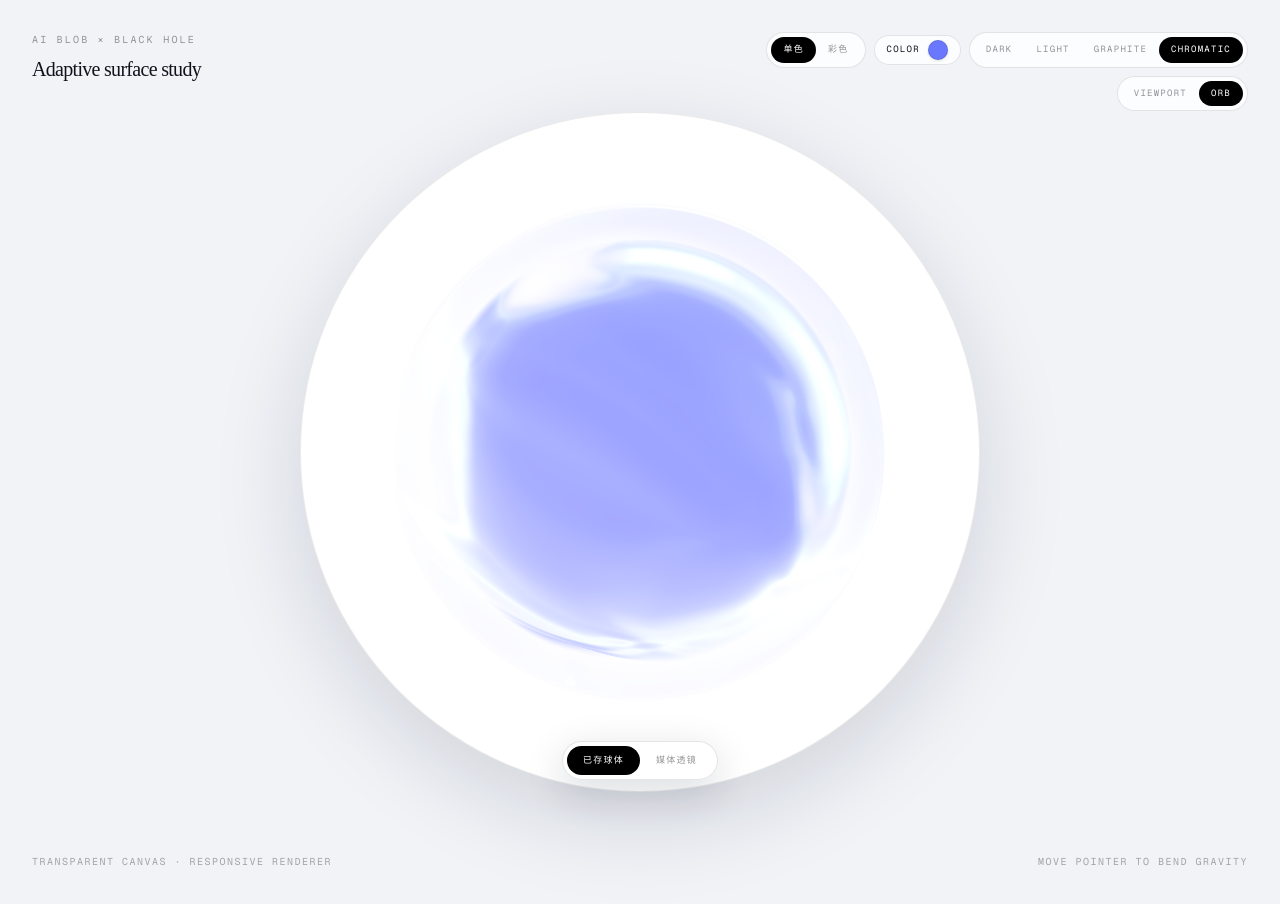
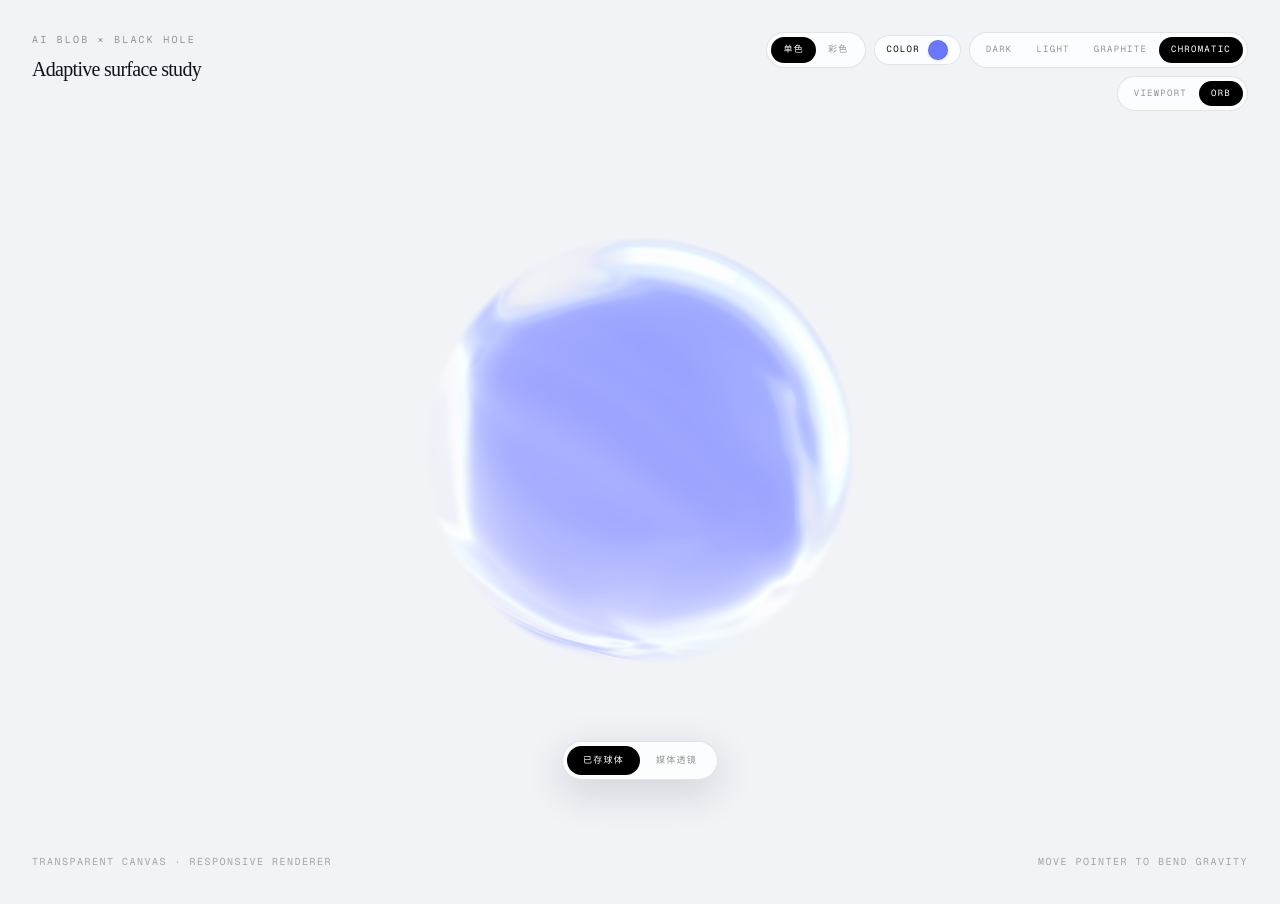
Before and after one commit to MeliodasZHAO/reactbits-orb-media-lens, a Next.js app: page / in a window 1280 px wide. Both pictures are taken after a click on the button "已存球体". Built offline with nearby package versions, Linux system fonts and the light colour scheme.

Commit message:
Remove visible outer rings from orb styles

```diff
--- a/src/components/ai-black-hole-zero.tsx
+++ b/src/components/ai-black-hole-zero.tsx
@@ -341,7 +341,8 @@ const fragmentShader = `
       * (1.0 - extraction * 0.1);
 
     float orbitRange = smoothstep(2.55, 0.76, length(blobUv));
-    float orbitAlpha = (1.0 - sm) * orbitRange * fieldVisibility * 0.86;
+    float orbitStructure = smoothstep(0.18, 0.62, fieldVisibility);
+    float orbitAlpha = (1.0 - sm) * orbitRange * orbitStructure * 0.86;
     vec3 blackVisual = blackField / (vec3(1.0) + blackField * 0.28);
     blackVisual *= mix(vec3(1.0), gradientColor * 1.45, 0.56);
     blackVisual += gradientColor
@@ -493,15 +494,6 @@ const fragmentShader = `
         ),
         uLensEnabled
       );
-      float outerLensEdge = uLensEnabled * smoothstep(
-        lensRadius - 0.036,
-        lensRadius - 0.008,
-        warpedLensDistance
-      ) * (1.0 - smoothstep(
-        lensRadius - 0.006,
-        lensRadius + 0.022,
-        warpedLensDistance
-      ));
       float lensSource = clamp(
         fieldVisibility * 0.72
           + edgeBridge * 0.86
@@ -537,16 +529,11 @@ const fragmentShader = `
         lensedField,
         clamp(lensFlux * 0.62 + pointerCaustic * 0.24, 0.0, 0.68)
       );
-      result += lensColor
-        * (outerLensEdge * (0.1 + lensSource * 0.16)
-          + pointerCaustic * 0.16);
+      result += lensColor * pointerCaustic * 0.16;
       result = clamp(result, 0.0, 1.0);
 
       float containedContentAlpha = alpha * contentContainment;
-      float lensAlpha = lensFlux * 0.58
-        + outerLensEdge * (0.1 + lensSource * 0.16)
-        + pointerCaustic * 0.18;
-      alpha = max(containedContentAlpha, lensAlpha);
+      alpha = containedContentAlpha;
     }
 
     if (uSurfaceMode < 1.5) {
@@ -562,7 +549,6 @@ const fragmentShader = `
         max(result, sharedLensColor * (0.48 + fieldVisibility * 0.38)),
         clamp(sharedLensEnergy * 0.72, 0.0, 0.62)
       );
-      alpha = max(alpha, sharedLensEnergy * 0.58);
     }
 
     vec2 screenUv = gl_FragCoord.xy / uResolution.xy;
--- a/src/components/sphere-showcase.tsx
+++ b/src/components/sphere-showcase.tsx
@@ -45,7 +45,12 @@ export default function SphereShowcase() {
 
   const frameClass = surface === "viewport"
     ? "absolute inset-0"
-    : "relative aspect-square w-[min(76vw,680px)] overflow-hidden rounded-full border shadow-[0_28px_90px_rgba(16,24,48,0.14)]";
+    : "relative aspect-square w-[min(76vw,680px)] overflow-hidden rounded-full";
+  const frameSurface = surface === "orb"
+    ? "bg-transparent"
+    : light
+      ? "bg-white"
+      : "bg-[#020208]";
 
   return (
     <main
@@ -54,13 +59,7 @@ export default function SphereShowcase() {
       }`}
     >
       <section className="relative grid min-h-svh place-items-center px-4 py-28 sm:px-8">
-        <div
-          className={`${frameClass} ${
-            light
-              ? "border-black/8 bg-white"
-              : "border-white/10 bg-[#020208]"
-          }`}
-        >
+        <div className={`${frameClass} ${frameSurface}`}>
           <AIBlackHoleZero
             paused={reducedMotion}
             lensEnabled={surface === "orb"}
```
